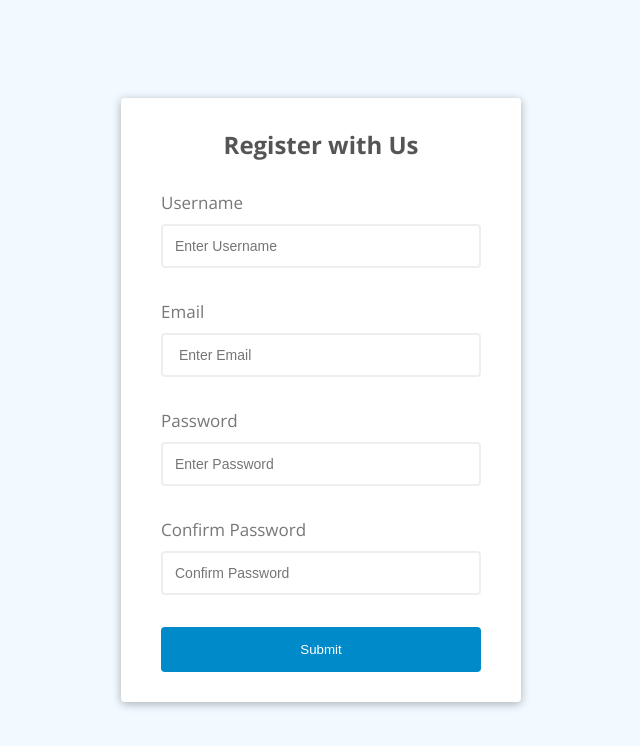
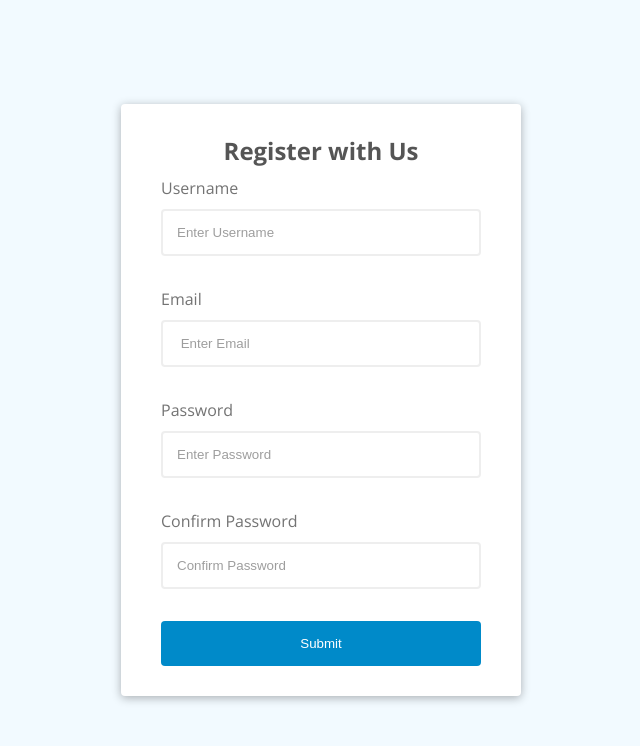
Before and after one commit to RodrigoGuedesdaSilva/Form-Validation, a plain HTML site: page index.html in a window 1280 px wide. Shown: the whole page, without its empty margins (319-959 px from the left). Drawn offline with nearby package versions, Linux system fonts and the light colour scheme.

Commit message:
Update styles.css

```diff
--- a/styles.css
+++ b/styles.css
@@ -30,8 +30,6 @@ body {
 
 .form {
     background-color: #fff;
-    display: flex;
-    flex-direction: column;
     padding: 30px 40px;
     border-radius: var(--border-radius);
     box-shadow: 0 2px 10px rgba(0, 0, 0, 0.3);
@@ -39,43 +37,28 @@ body {
 
 h2 {
     text-align: center;
-    margin-bottom: 20px;
     color: #555;
 }
 
 .form-control label {
     display: block;
-    color: #777;
-    font-size: 17px;
+    color: rgba(99, 99, 99, 0.897);
     margin-top: 10px;
 }
 
 .form-control input {
     display: block;
-    font-size: 14px;
-    padding: 12px;
+    padding: 14px;
     width: 100%;
     border: var(--border-2px-solid) #eeeeee;
     border-radius: var(--border-radius);
     margin-top: 10px;
 }
-
+.form-control input::placeholder {
+    opacity: 0.7;
+}
 .form-control input:focus {
     outline-color: #aaa;
-}
-.form-control.success input {
-    border: var(--border-2px-solid) var(--success-color);
-}
-.form-control.error input {
-    border: var(--border-2px-solid) var(--error-color);
-}
-
-.form-control small {
-    color: var(--error-color);
-    visibility: hidden;
-}
-.form-control.error small {
-    visibility: visible;
 }
 
 .form button {
@@ -86,8 +69,28 @@ h2 {
     border-radius: var(--border-radius);
     color: #fff;
     margin-top: 10px;
+    width: 100%;
     transition: background-color 0.5s ease;
 }
 .form button:hover {
     background-color: #006797;
 }
+
+
+.form-control small {
+    color: var(--error-color);
+    visibility: hidden;
+}
+
+/* Javascript Classes */
+
+.form-control.success input {
+    border: var(--border-2px-solid) var(--success-color);
+}
+.form-control.error input {
+    border: var(--border-2px-solid) var(--error-color);
+}
+
+.form-control.error small {
+    visibility: visible;
+}
```
